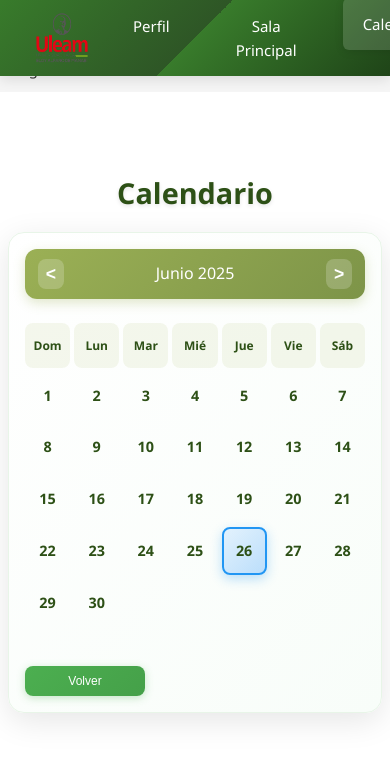
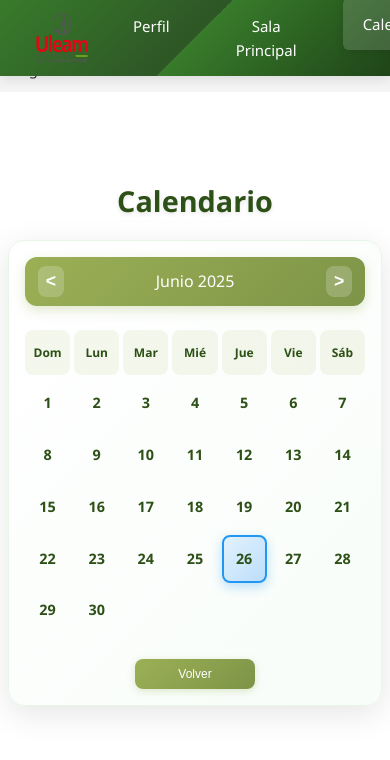
Before and after one commit to justinz12xd/Vue-proyecto, a Vue app: page /calendario in a window 390 px wide. Shown: the top 760 px of the page. Built offline with nearby package versions, Linux system fonts and the light colour scheme.

Commit message:
nuevo cambio

```diff
--- a/src/components/calendarioc.vue
+++ b/src/components/calendarioc.vue
@@ -30,7 +30,7 @@
           <div v-if="getEventsForDay(day).length > 0" class="punto-evento"></div>
 
         </div>
-      </div>
+      </div >
       <button type="button" class="volver" @click="volver">Volver</button>
     </div>
 
--- a/src/style/calendario.css
+++ b/src/style/calendario.css
@@ -1,7 +1,7 @@
 /* Estilos para el componente Calendario */
 
 .volver {
-  background: linear-gradient(135deg, #4CAF50, #45a049);
+  background: linear-gradient(135deg, #9bb055, #7d9448);
   color: white;
   padding: 0.75rem 1.5rem;
   border: none;
@@ -10,14 +10,15 @@
   font-size: 16px;
   font-weight: 500;
   width: 200px;
-  margin-top: 20px;
+  margin: 20px auto 0;
+  display: block;
   transition: all 0.3s ease;
-  box-shadow: 0 2px 8px rgba(76, 175, 80, 0.3);
+  box-shadow: 0 2px 8px rgba(155, 176, 85, 0.3);
 }
 
 .volver:hover {
   transform: translateY(-2px);
-  box-shadow: 0 4px 12px rgba(76, 175, 80, 0.4);
+  box-shadow: 0 4px 12px rgba(155, 176, 85, 0.4);
 }
 
 .caja-calendario {
@@ -86,6 +87,7 @@
   grid-template-columns: repeat(7, 1fr);
   gap: 8px;
   margin-bottom: 1.5rem;
+  justify-content: center;
 }
 
 .dia-calendario {
@@ -224,13 +226,13 @@
 }
 
 .seccion-medica li::before {
-  content: "🩺";
+
   position: absolute;
   left: 0.5rem;
 }
 
 .otros-eventos li::before {
-  content: "📅";
+
   position: absolute;
   left: 0.5rem;
 }
@@ -339,6 +341,7 @@
     width: 150px;
     font-size: 14px;
     padding: 0.6rem 1.2rem;
+    margin: 15px auto 0;
   }
 
   .ventana-evento {
@@ -409,7 +412,7 @@
     width: 120px;
     font-size: 12px;
     padding: 0.5rem 1rem;
-    margin-top: 15px;
+    margin: 15px auto 0;
   }
 
   .ventana-evento {
@@ -495,5 +498,6 @@
     width: 100px;
     font-size: 11px;
     padding: 0.4rem 0.8rem;
+    margin: 10px auto 0;
   }
 }
--- a/src/style/dashboard.css
+++ b/src/style/dashboard.css
@@ -1,4 +1,4 @@
-/* src/style/dashboard.css */
+
 .dashboard {
   display: flex;
   flex-direction: column;
```
